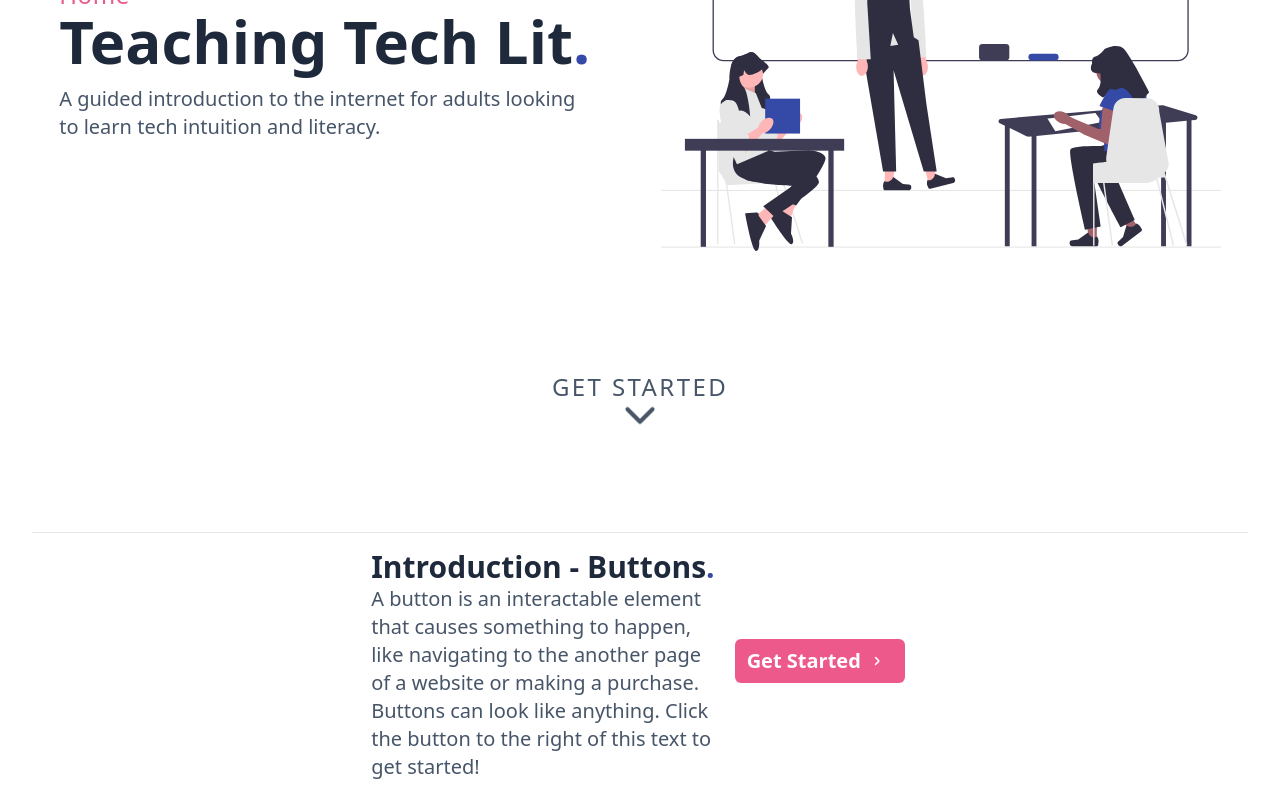
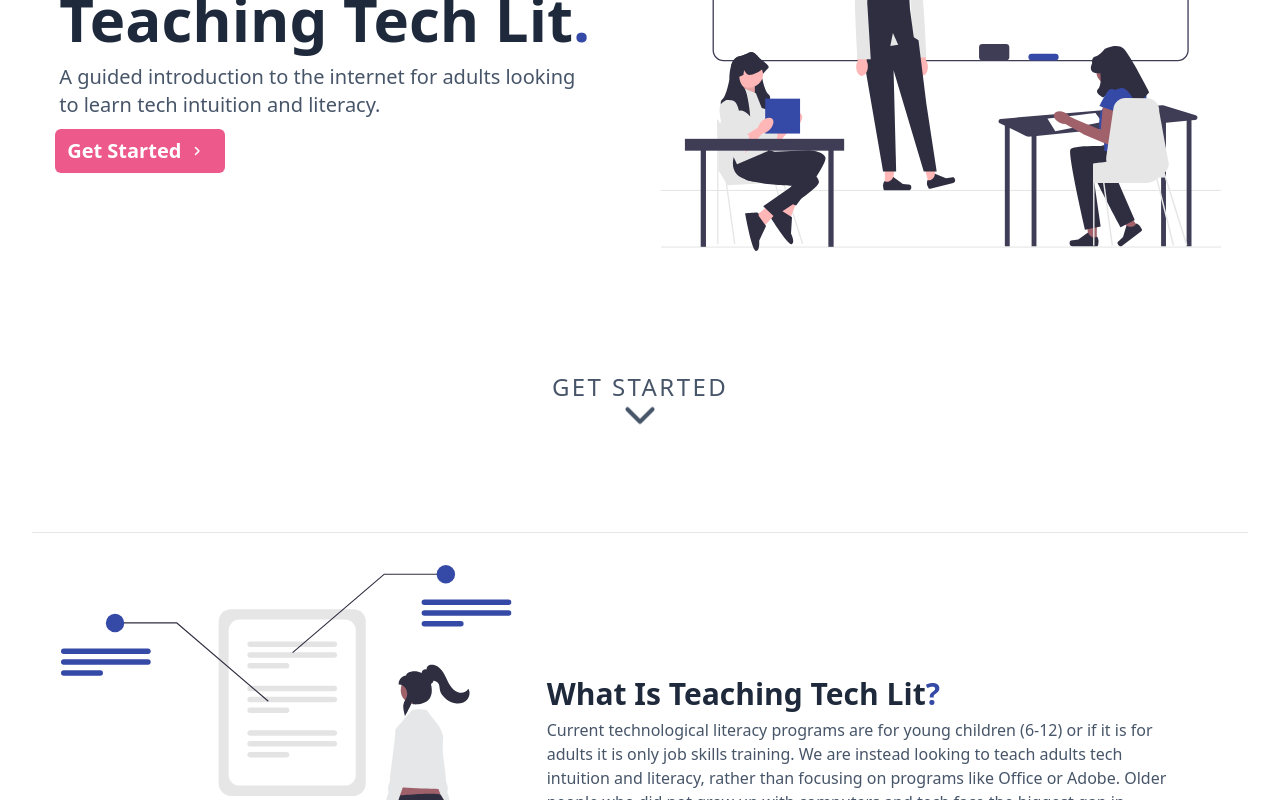
Before and after one commit to j-cleme/capstone_teaching-tech-lit, a SvelteKit app: page / in a window 1280 px wide. Shown: the part 260-1060 px from the top of the page. Built offline with nearby package versions, Linux system fonts and the light colour scheme.

Commit message:
revert button change

```diff
--- a/src/routes/+page.svelte
+++ b/src/routes/+page.svelte
@@ -1,7 +1,6 @@
 <script>
 	import Arrow from '$lib/Arrow.svelte';
 	import { base } from '$app/paths';
-	import { ChevronDown } from 'lucide-svelte';
 	import GetStarted from '$lib/GetStarted.svelte';
 </script>
 
@@ -22,6 +21,12 @@
 					A guided introduction to the internet for adults looking to learn tech intuition and
 					literacy.
 				</p>
+				<a
+					href="{base}/devices"
+					class="group inline-flex whitespace-nowrap rounded-md bg-[#ec598a] text-xl font-semibold text-white py-2 px-3 -translate-x-1 -translate-y-1 hover:translate-x-0 hover:translate-y-0 items-center justify-center transition duration-100"
+				>
+					Get Started <span class="px-2"><Arrow /></span>
+				</a>
 			</div>
 			<!-- svelte-ignore a11y-img-redundant-alt -->
 			<img
@@ -32,27 +37,6 @@
 		</div>
 		<GetStarted />
 	</div>
-	<section
-		class="flex flex-row lg:max-w-[47ch] text-xl w-screen gap-4 justify-around items-center mt-4"
-	>
-		<div>
-			<h2 class="text-3xl text-slate-800 font-semibold">
-				Introduction - Buttons<span class="text-[#3549A6]">.</span>
-			</h2>
-			<p class="text-slate-600">
-				A button is an interactable element that causes something to happen, like navigating to the
-				another page of a website or making a purchase. Buttons can look like anything. Click the
-				button to the right of this text to get started!
-			</p>
-		</div>
-		<a
-			href="{base}/devices"
-			class="group inline-flex whitespace-nowrap rounded-md bg-[#ec598a] text-xl font-semibold text-white py-2 px-3 -translate-x-1 -translate-y-1 hover:translate-x-0 hover:translate-y-0 items-center justify-center transition duration-100"
-		>
-			Get Started <span class="px-2"><Arrow /></span>
-			<!-- <span class="absolute -z-10 w-full h-full bg-black" /> -->
-		</a>
-	</section>
 	<section class="flex flex-row justify-center items-center my-8">
 		<picture>
 			<img src="{base}/assets/attention.svg" alt="Attention SVG" />
```
